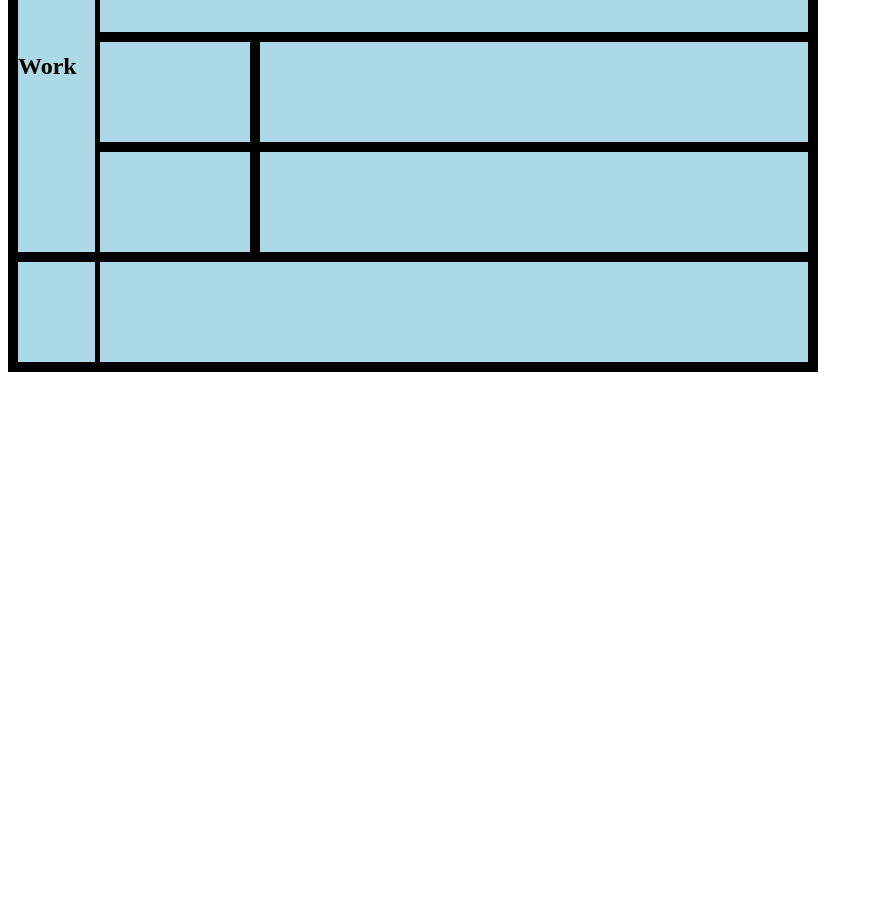
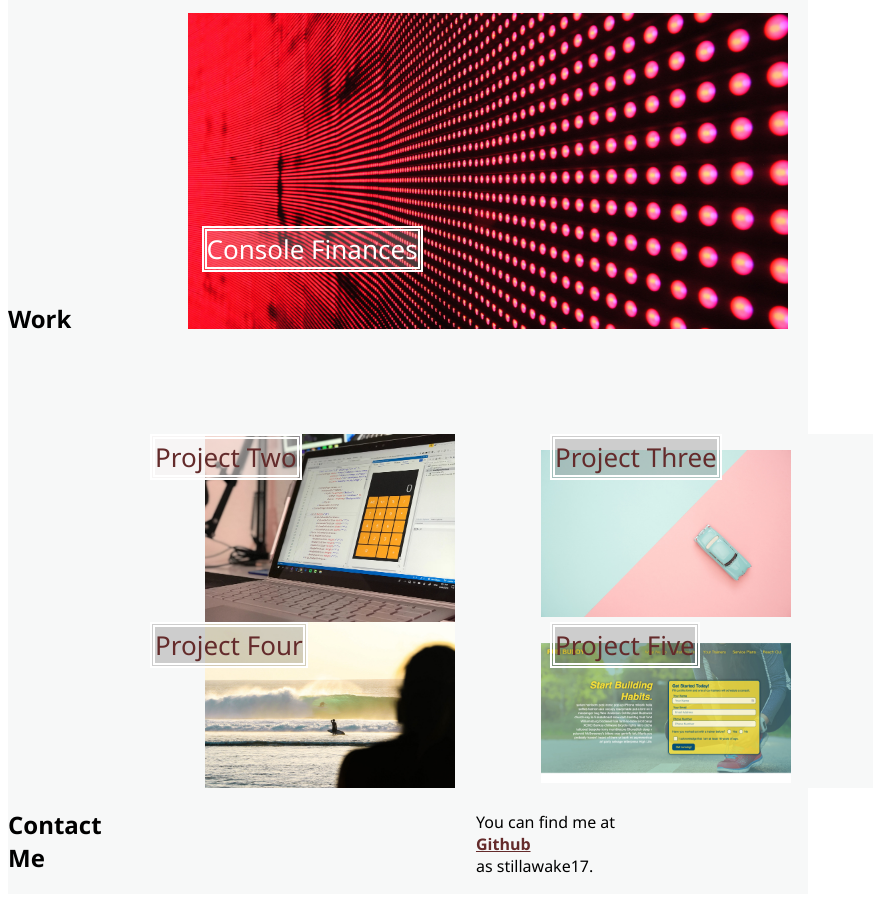
Before and after one commit to stillawake17/Challenge2, a plain HTML site: page challenge/starter/test.html in a window 1280 px wide. Shown: the part 404-1306 px from the top of the page, without its empty margins (0-873 px from the left). Before the commit the page ends 800 px from the top, so only its background shows below. Drawn offline with Linux system fonts and the light colour scheme.

Commit message:
updated with project positions and text positions and removed border and added background color

```diff
--- a/challenge/starter/test.html
+++ b/challenge/starter/test.html
@@ -1,6 +1,8 @@
 <!DOCTYPE html>
 <html lang="en">
-    <head>
+
+
+<head>
         <meta charset="UTF-8">
         <meta name="viewport" content="width=device-width, initial-scale=1.0">
         <meta http-equiv="X-UA-Compatible" content="ie=edge">
@@ -8,22 +10,33 @@
         <!-- <link rel="stylesheet" href="./css/style.css" /> -->
 
     <style>
+        a, html, body {
+    display: grid;
 
-img {
-    width: 150px;
-  }
+}
 
-  /* .bigImg { width: 300px; height: 250px;} */
+a {
+    color: rgb(100, 43, 43);
+    font-weight: 700;
+}
+img.project2,
+img.project3,
+img.project4,
+img.project5  {
+    width: 250px;
+}
 
-  div {
-    display: inline;
-    min-height: 100px;
-  }
+  .bigImg {
+    justify-items: stretch;
+    width: 600px;
+    padding: 10px;
+    height: 75%;
+    margin-left: 30px;
+}
+
  .container {
     width: 800px;
     display: grid;
-    /* grid-template-columns: minmax(150px auto);
-    grid-template-rows: minmax(150px auto); */
     grid-template-areas:
     'header header header header header'
     'aboutMe picMe picMe aboutText aboutText'
@@ -33,29 +46,116 @@ img {
     'contact-head contact-text contact-text contact-text .';
   }
 
-  .header       {grid-area:1/1/2/5 header;}
+
+  .header       {grid-area:  1/1/2/5 header;}
     .aboutMe    { grid-area: 2/1/3/2 aboutMe; max-width: 90px; padding-right: 10px;}
-     .picMe     {grid-area: 2/3/3/ picMe;  max-width: 100px; margin-left: 8px; }
-     .aboutText { grid-area:  2/4/3/5 aboutText; max-width: 250px; padding: 5px;}
-    .work-title { grid-area:  3/1/6/2 work-title; max-width:90px; padding-right: 10px;}
-    .bigImg     { grid-area:  3/3/4/5 bigImg; }
-    .project2   {grid-area: 4/3/5/  project2; width: auto;}
-    .project3   {grid-area:  4/4/5/5 project3; width: auto;}
-    .project4   {grid-area: 5/3/6/  project4; width: auto;}
-    .project5   {grid-area: 5/4/6/5  project5; width: auto;}
-    .contact-head { grid-area: 6/1/6/3 contact-head; max-width: 90px; padding-right: 10px; }
-    .contact-text { grid-area: 6/3/7/5 contact-text;}
+     .picMe     {grid-area:  2/4/3/6 picMe;  max-width: 100px; margin-left: 58px; }
+     .aboutText { grid-area: 2/6/3/8 aboutText; max-width: 250px; margin-left: 55px;}
+    .work-title { grid-area: 3/1/6/2 work-title; max-width:90px; padding-right: 10px;}
+    .bigImg     { grid-area: 3/4/4/6 bigImg; margin-left: 50px; }
+    .project2   {grid-area:  4/3/5/4 project2;  }
+    .project3   {grid-area:  4/7/5/9 project3; }
+    .project4   {grid-area:  5/3/6/4 project4;  }
+    .project5   {grid-area:  5/7/6/9  project5; }
+    .contact-head {grid-area: 6/1/6/3 contact-head; max-width: 90px; padding-right: 10px; }
+    .contact-text {grid-area: 6/5/7/6 contact-text;}
+
+body {
+    font-family: 'Segoe UI', Tahoma, Geneva, Verdana, sans-serif;
+}
 
    div {
-    background-color: lightblue;
-    border: 5px solid black;
+    background-color: rgb(247, 248, 248);
+    /* border: 5px solid black; */
     display: grid;
+    min-height: 100px;
+   }
+   div.bigImg {
+    margin-right: 35px;
    }
    li {
-display: inline;
+        display: inline;
    }
 
 
+   .bigImg {
+        position: relative;
+        text-align: center;
+        color: white;
+}
+
+/* Bottom left text */
+.project-text1 {
+  position: absolute;
+  bottom: 72px;
+  left: 84px;
+  font-size: 26px;
+  font-weight: 500;
+  border: 5px double white;
+  background-color: rgba(255, 255, 255, 0.2);
+}
+
+img.project2 {
+    position: relative;
+    text-align: center;
+    color: white;
+}
+
+.project-text2 {
+  position: absolute;
+  /* bottom: 12px; */
+  left: 150px;
+  font-size: 26px;
+  font-weight: 500;
+  border: 5px double white;
+  background-color: rgba(248, 244, 244, 0.5);
+}
+
+img.project3 {
+    position: relative;
+    text-align: center;
+    color: white;
+}
+
+.project-text3 {
+  position: absolute;
+
+  left: 550px;
+  font-size: 26px;
+  font-weight: 500;
+  border: 5px double white;
+  background-color: rgba(36, 32, 32, 0.2);
+}
+
+img.project4 {
+    position: relative;
+    text-align: center;
+    color: white;
+}
+
+.project-text4 {
+  position: absolute;
+  left: 150px;
+  font-size: 26px;
+  font-weight: 500;
+  border: 5px double white;
+  background-color: rgba(36, 32, 32, 0.2);
+}
+
+img.project5 {
+    position: relative;
+    text-align: center;
+    color: white;
+}
+
+.project-text5 {
+  position: absolute;
+  left: 550px;
+  font-size: 26px;
+  font-weight: 500;
+  border: 5px double white;
+  background-color: rgba(36, 32, 32, 0.2);
+}
   /* using a mobile-first approach, `min-width` values are used going from narrow -> wide
   for a responsive design */
   @media screen and (min-width: 768px) {
@@ -86,7 +186,7 @@ display: inline;
 </head>
 <body>
     <div class="container">
-    <div class="header">
+    <div class="header" >
         <header>
             <h1>Joanna Booth's portfolio</h1>
             <nav class="menu">
@@ -99,7 +199,7 @@ display: inline;
             <h2 ><i>Web Developer-in-Training</i></h2>
         </header>
     </div>
-    <div class="aboutMe">
+    <div class="aboutMe" id="about">
         <h2>About Me</h2>
     </div>
     <div class="picMe">
@@ -109,16 +209,34 @@ display: inline;
         <p class="aboutText">Joanna Booth, Web Developer-in-Training.
             I'm a 45 year old, ex-senior analyst. I work as a book editor and freelance journalist.</p>
     </div>
-    <div class="work-title">
+    <div class="work-title" id="work">
         <h2 class="work-title">Work</h2>
     </div>
-    <div class="bigImg"></div>
-    <div class="project2"></div>
-    <div class="project3"></div>
-    <div class="project4"></div>
-    <div class="project5"></div>
-    <div class="contact-head"></div>
-    <div class="contact-text"></div>
+    <div class="bigImg">
+        <a href="https://stillawake17.github.io/Console-Finances/" target="_new">
+            <img src="./images/02-portfolio-1.jpg" class="bigImg">
+        </img></a><span class="project-text1">Console Finances</span>
+    </div>
+    <div class="project2">
+        <a href="#"><img src="./images/02-portfolio-2.jpg" class="project2">
+            <span class="project-text2">Project Two</span></a>
+    </div>
+    <div class="project3">
+        <a href="#"><img src="./images/02-portfolio-3.jpg" class="project3"><span class="project-text3">Project Three</span></a>
+    </div>
+    <div class="project4">
+    <a href="#"><img src="./images/02-portfolio-4.jpg" class="project4"><span class="project-text4">Project Four</span></a>
+</div>
+    <div class="project5">
+    <a href="#"><img src="./images/02-run-buddy.jpg" class="project5"><span class="project-text5">Project Five</span></a>
+    </div>
+    <div class="contact-head" id="contact">
+        <h2>Contact Me</h2>
+    </div>
+    <div class="contact-text">
+        <p class="contact-text">You can find me at <a href="https://github.com/stillawake17">Github</a> as stillawake17. </p>
+
+    </div>
     </div>
 </body>
 </html>
```
Also changed, not shown: challenge/starter/index.html (+1 -1 lines).
